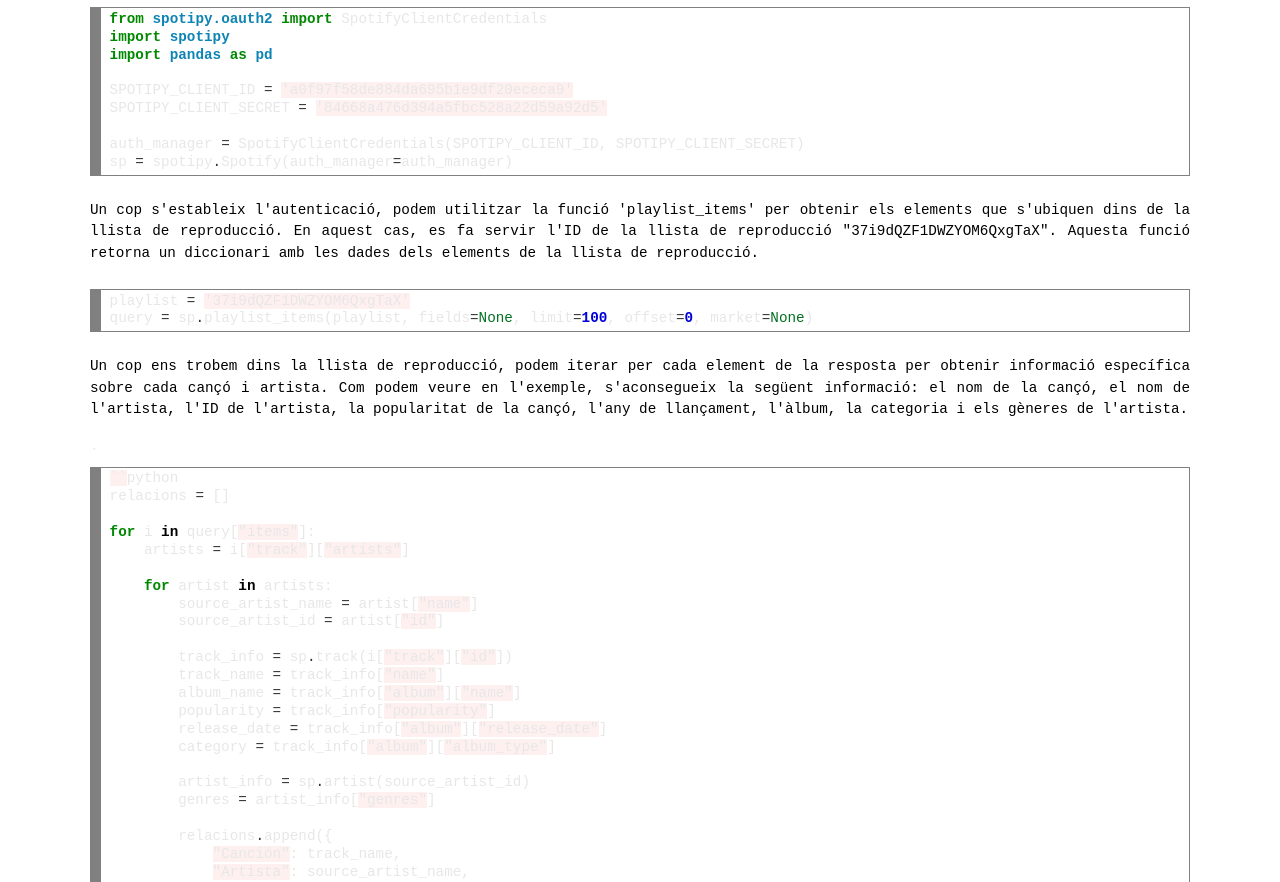
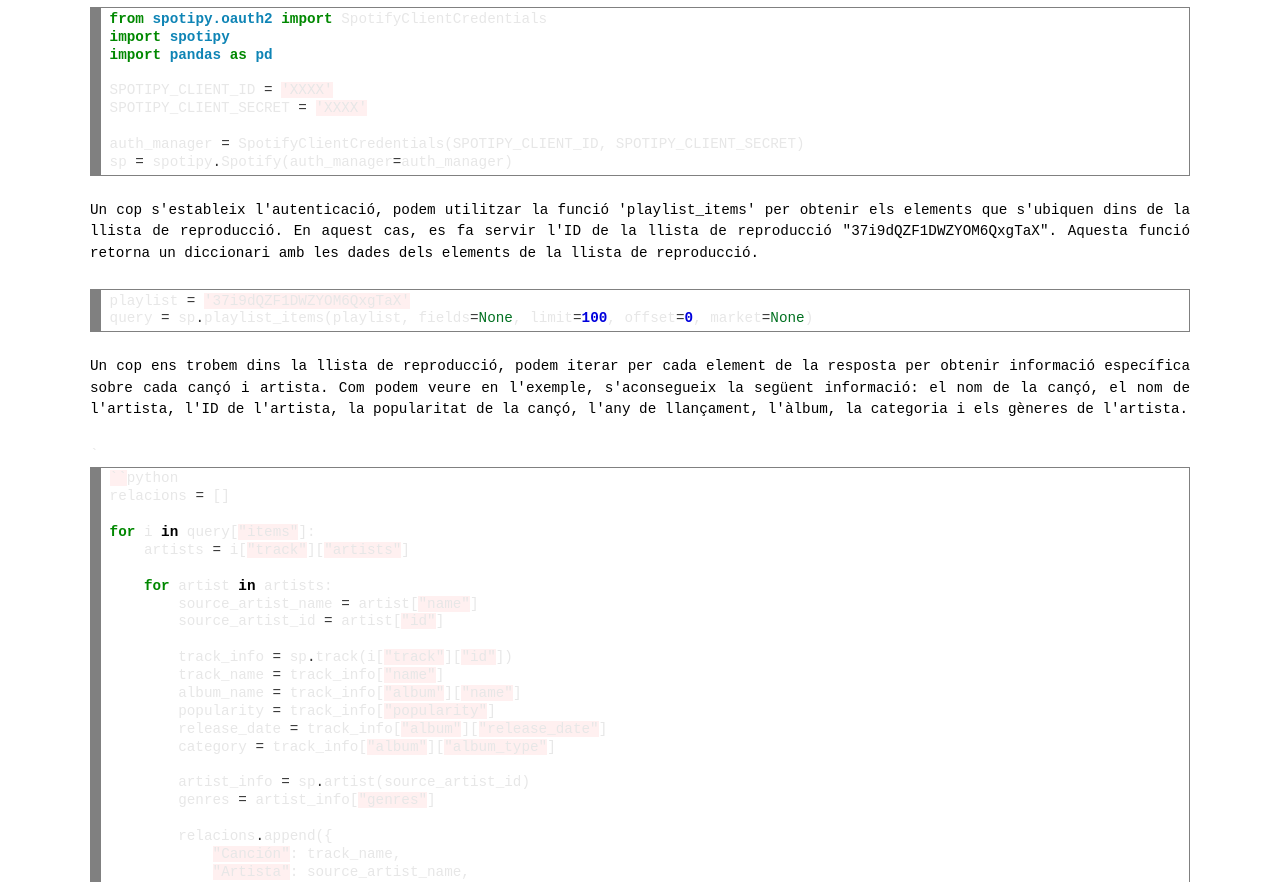
Before and after one commit to mariamasip/Projecte-Alex-Maria, a plain HTML site: page index.html in a window 1280 px wide. Shown: the part 1085-1967 px from the top of the page. Drawn offline with Linux system fonts and the light colour scheme.

Commit message:
Update index.html

```diff
--- a/index.html
+++ b/index.html
@@ -45,8 +45,8 @@
 <span style="color: #008800; font-weight: bold">import</span> <span style="color: #0e84b5; font-weight: bold">spotipy</span>
 <span style="color: #008800; font-weight: bold">import</span> <span style="color: #0e84b5; font-weight: bold">pandas</span> <span style="color: #008800; font-weight: bold">as</span> <span style="color: #0e84b5; font-weight: bold">pd</span>
 
-SPOTIPY_CLIENT_ID <span style="color: #333333">=</span> <span style="background-color: #fff0f0">&#39;a0f97f58de884da695b1e9df20ececa9&#39;</span>
-SPOTIPY_CLIENT_SECRET <span style="color: #333333">=</span> <span style="background-color: #fff0f0">&#39;84668a476d394a5fbc528a22d59a92d5&#39;</span>
+SPOTIPY_CLIENT_ID <span style="color: #333333">=</span> <span style="background-color: #fff0f0">&#39;XXXX&#39;</span>
+SPOTIPY_CLIENT_SECRET <span style="color: #333333">=</span> <span style="background-color: #fff0f0">&#39;XXXX&#39;</span>
 
 auth_manager <span style="color: #333333">=</span> SpotifyClientCredentials(SPOTIPY_CLIENT_ID, SPOTIPY_CLIENT_SECRET)
 sp <span style="color: #333333">=</span> spotipy<span style="color: #333333">.</span>Spotify(auth_manager<span style="color: #333333">=</span>auth_manager)
```
